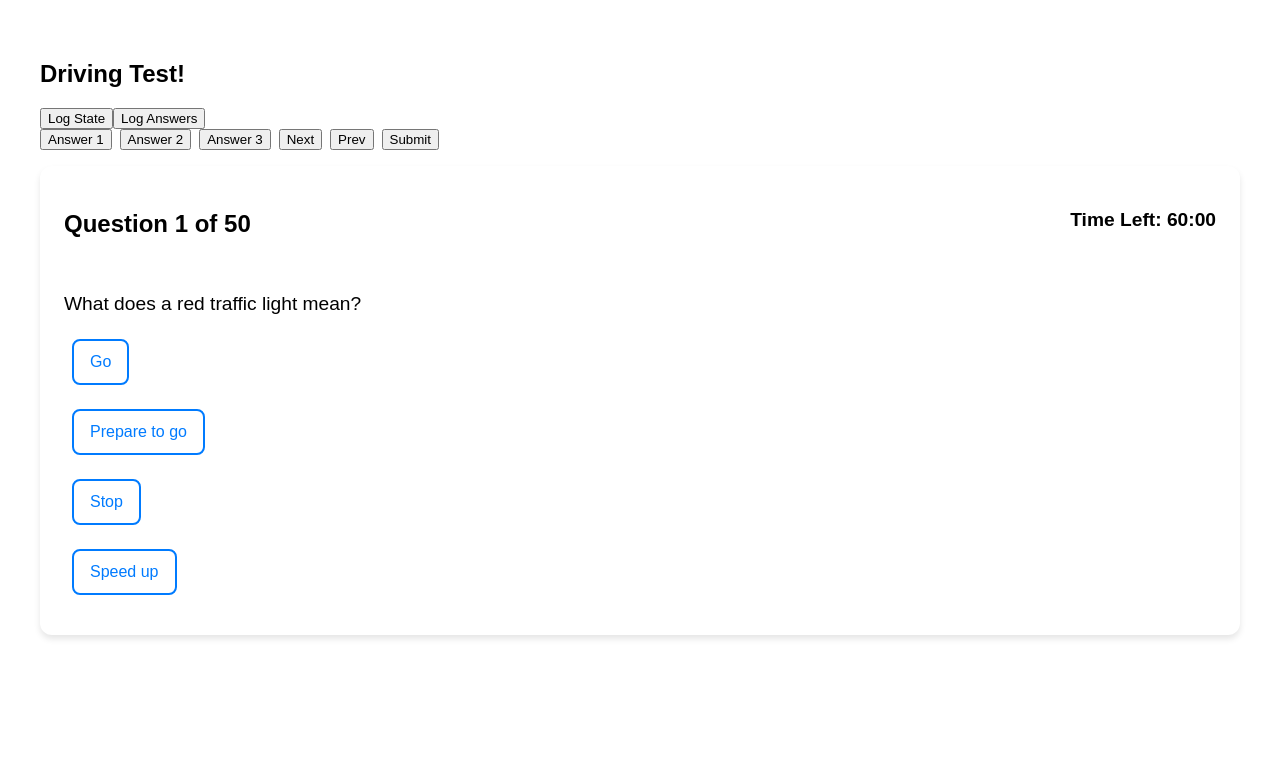
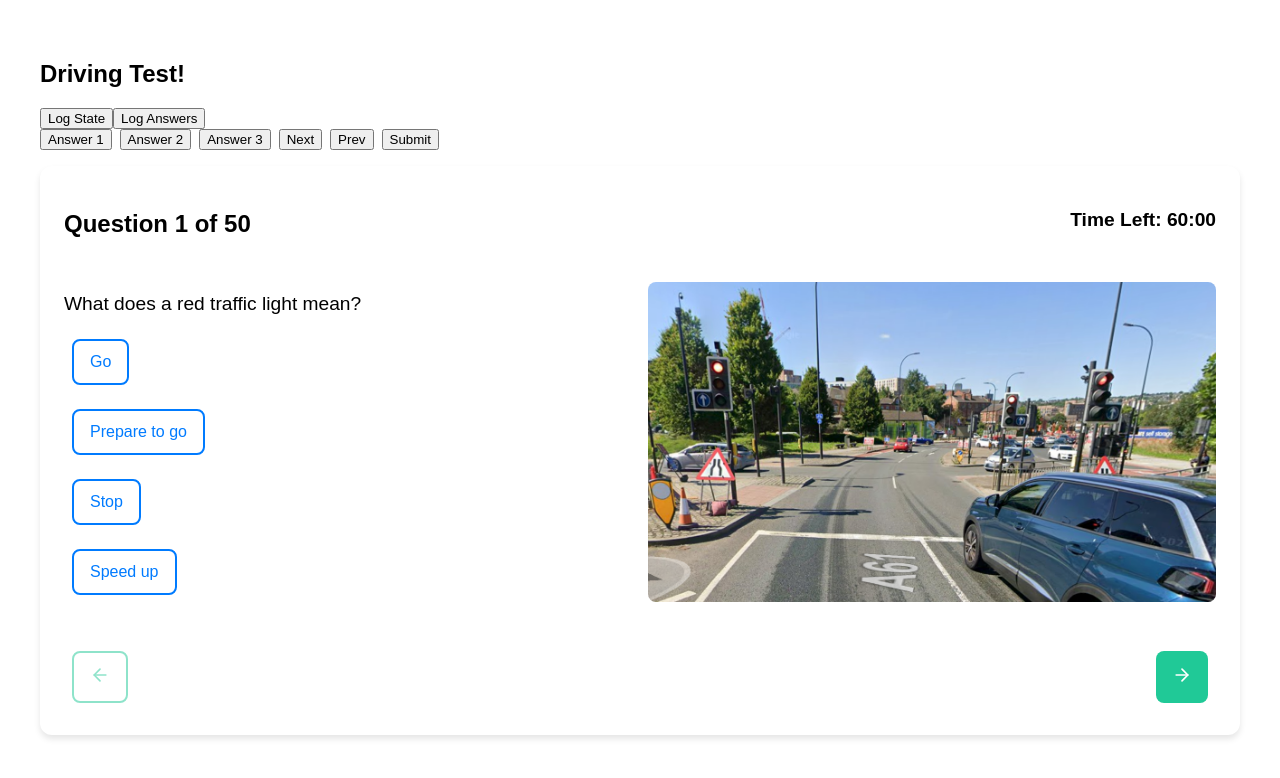
Before and after one commit to CSampebgo333/react-nextjs-projects, a React (Vite) app in the folder project-03-driving-test-app/: page / in a window 1280 px wide. Shown: the top 778 px of the page. Built offline with nearby package versions, Linux system fonts and the light colour scheme.

Commit message:
Build the MediaDisplay and NavigationControls components

```diff
--- a/project-03-driving-test-app/package.json
+++ b/project-03-driving-test-app/package.json
@@ -10,6 +10,7 @@
     "preview": "vite preview"
   },
   "dependencies": {
+    "lucide-react": "^1.24.0",
     "react": "^19.2.7",
     "react-dom": "^19.2.7"
   },
--- a/project-03-driving-test-app/src/components/MediaDisplay.jsx
+++ b/project-03-driving-test-app/src/components/MediaDisplay.jsx
@@ -1,7 +1,19 @@
-const MediaDisplay = () => {
+const MediaDisplay = ({key, type, image, video, autoPlayVideo = true}) => {
     return (
-        <div>
-            Media Display Component
+        <div style={
+            {
+                flex: 1,
+                display: "flex",
+                justifyContent: "center",
+                alignItems: "center",
+            }
+        }>
+            {type === "image" && (<img src={image} alt="Question" style={{aspectRatio: "16/9", objectFit: "cover", maxWidth: "100%", borderRadius: "0.5rem"}} />)}
+            {type === "video" && (
+                <video controls autoPlay={autoPlayVideo} muted={autoPlayVideo} style={{aspectRatio: "16/9", objectFit: "cover", maxWidth: "100%", borderRadius: "0.5rem"}}>
+                    <source src={video} type="video/mp4" />
+                </video>
+            )}
         </div>
     );
 }
--- a/project-03-driving-test-app/src/components/NavigationControls.jsx
+++ b/project-03-driving-test-app/src/components/NavigationControls.jsx
@@ -1,7 +1,31 @@
-const NavigationControls = () => {
+import { Button } from "./ui/Button";
+import { ArrowLeft, ArrowRight, CheckCircle } from "lucide-react";
+
+
+const NavigationControls = ({currentQuestionIndex, totalQuestions, dispatch}) => {
     return (
-        <div>
-
+        <div style={
+            {
+                display: "flex",
+                justifyContent: "space-between",
+                marginTop: "2rem",
+            }
+        }>
+            <Button onClick={() => dispatch({type: "PREV"})}
+            disabled={currentQuestionIndex === 0}
+            variant={currentQuestionIndex === 0 ? "navigation-outline" : "navigation-selected"}>
+                <ArrowLeft size={20} />
+            </Button>
+            {currentQuestionIndex + 1 === totalQuestions? (
+                <Button onClick={() => dispatch({type: "SUBMIT"})} variant="navigation-selected">
+                    <CheckCircle size={20} />
+                </Button>
+            ) : ( <Button onClick={() => dispatch({type: "NEXT"})}
+            variant="navigation-selected">
+                <ArrowRight size={20} />
+            </Button>)}
         </div>
     );
 }
+
+export default NavigationControls;
--- a/project-03-driving-test-app/src/components/QuestionView.jsx
+++ b/project-03-driving-test-app/src/components/QuestionView.jsx
@@ -3,6 +3,7 @@ import { Card } from "./ui/Card.jsx";
 import QuestionText from "./QuestionText.jsx";
 import AnswerOptions from "./AnswerOptions.jsx";
 import MediaDisplay from "./MediaDisplay.jsx";
+import NavigationControls from "./NavigationControls.jsx";
 
 
 const QuestionView = (
@@ -30,7 +31,14 @@ const QuestionView = (
                     <QuestionText text={q.question} />
                     <AnswerOptions options={q.options} selectedAnswer={selectedAnswer} onSelect={onAnswer} />
                 </div>
+                { (q.type === "image" || q.type === "video") && (
+                    <MediaDisplay key={q.id} type={q.type} image={q.image} video={q.video} />
+                )}
             </div>
+            <NavigationControls currentQuestionIndex={currentQuestionIndex}
+            totalQuestions={totalQuestions}
+            dispatch={dispatch}
+            />
         </Card>
     );
 }
--- a/project-03-driving-test-app/src/components/ui/Button.css
+++ b/project-03-driving-test-app/src/components/ui/Button.css
@@ -23,3 +23,22 @@
     background-color: #007bff;
     color: #ffffff;
 }
+
+.button.navigation-outline {
+    background-color: #ffffff;
+    border: 2px solid #20c997;
+    color: #20c997;
+}
+
+.button.navigation-outline:hover {
+    background-color: #e0fff6;
+}
+.button.navigation-selected {
+    background-color: #20c997;
+    color: #ffffff;
+}
+
+.button:disabled {
+    opacity: 0.5;
+    cursor: not-allowed;
+}
--- a/project-03-driving-test-app/src/components/ui/Button.jsx
+++ b/project-03-driving-test-app/src/components/ui/Button.jsx
@@ -1,12 +1,14 @@
 import "./Button.css";
 
-export const Button = ( {children, selected, onClick} ) => {
+export const Button = ( {children, selected, onClick, disabled, variant} ) => {
 
-    const className = `button ${selected ? "selected" : "outline"}`;
+    const className = `button ${variant || (selected ? "selected" : "outline")}`;
 
     return (
-        <button className = {className}
-        onClick={onClick}>
+        <button
+        className = {className}
+        onClick={onClick}
+        disabled={disabled}>
 
             {children}
         </button>
```
Also changed, not shown: 1 other file (tests, documents, lock files or other folders).
